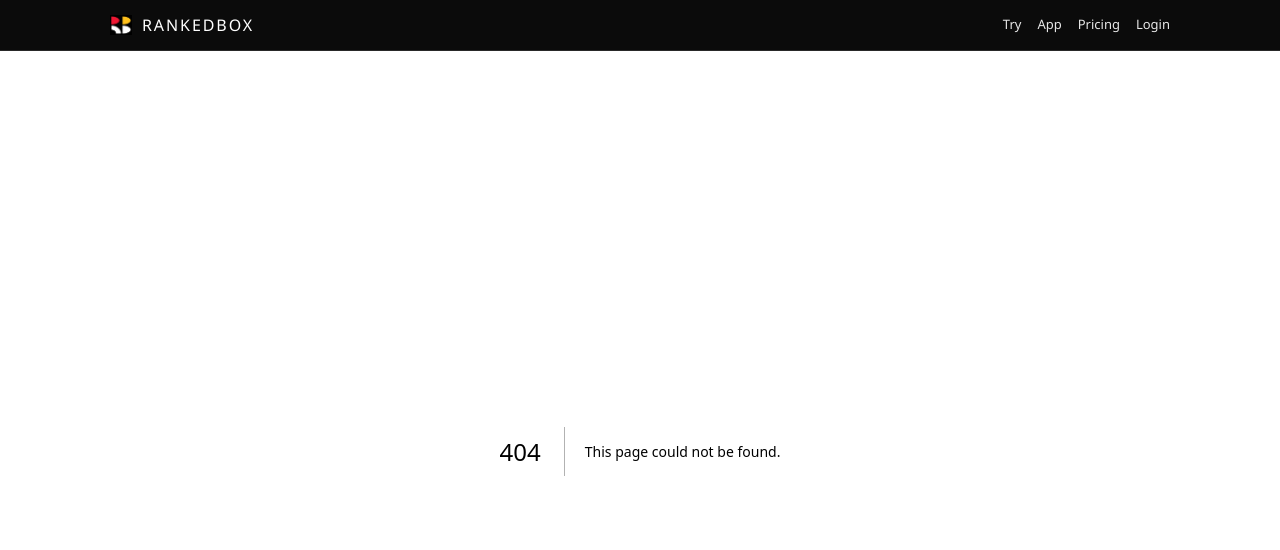
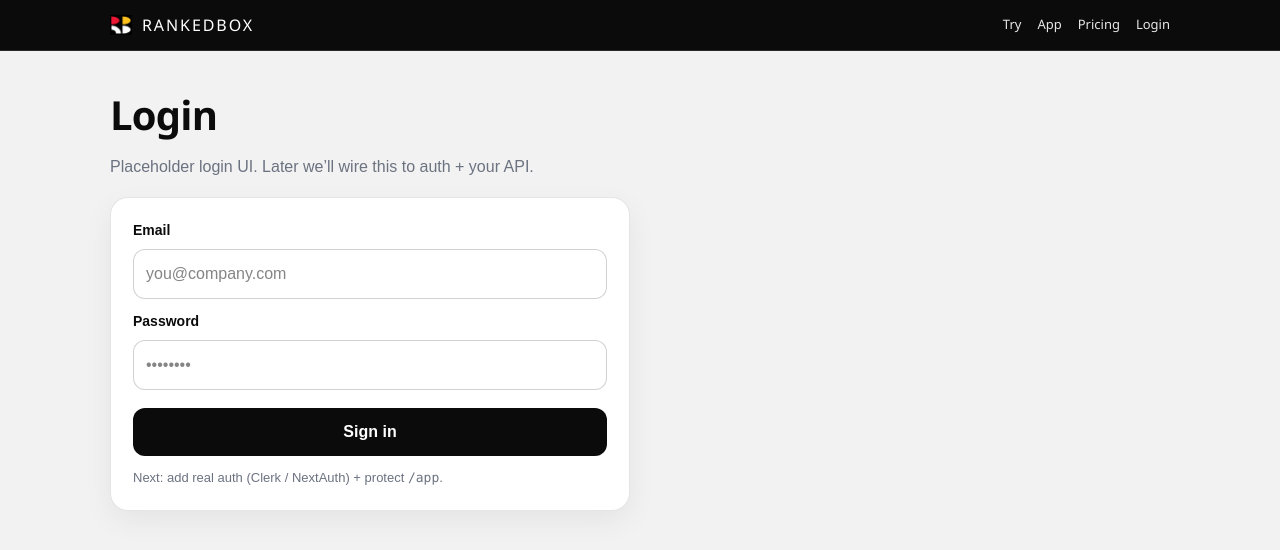
Before and after one commit to growthghost/kwapp, a Next.js app in the folder web/: page /login in a window 1280 px wide. Before the commit this address had no page. Shown: the top 550 px of the page. Built offline with nearby package versions, Linux system fonts and the light colour scheme.

Commit message:
Login.page.js_Placeholder for login page

```diff
--- /dev/null
+++ b/web/src/app/login/page.js
@@ -0,0 +1,56 @@
+// web/src/app/login/page.js
+"use client";
+
+import { useState } from "react";
+
+export default function LoginPage() {
+  const [email, setEmail] = useState("");
+  const [pw, setPw] = useState("");
+
+  return (
+    <main className="rb-container">
+      <h1 className="rb-title">Login</h1>
+      <p className="rb-subtitle">
+        Placeholder login UI. Later we’ll wire this to auth + your API.
+      </p>
+
+      <div className="rb-card" style={{ marginTop: 18, maxWidth: 520 }}>
+        <div style={{ display: "grid", gap: 12 }}>
+          <div>
+            <label className="rb-label">Email</label>
+            <input
+              className="rb-input"
+              type="email"
+              value={email}
+              onChange={(e) => setEmail(e.target.value)}
+              placeholder="you@company.com"
+            />
+          </div>
+
+          <div>
+            <label className="rb-label">Password</label>
+            <input
+              className="rb-input"
+              type="password"
+              value={pw}
+              onChange={(e) => setPw(e.target.value)}
+              placeholder="••••••••"
+            />
+          </div>
+
+          <button
+            className="rb-btn"
+            onClick={() => alert("Placeholder only — auth coming next.")}
+            style={{ marginTop: 6 }}
+          >
+            Sign in
+          </button>
+
+          <div style={{ color: "var(--muted)", fontSize: 13 }}>
+            Next: add real auth (Clerk / NextAuth) + protect <code>/app</code>.
+          </div>
+        </div>
+      </div>
+    </main>
+  );
+}
```
